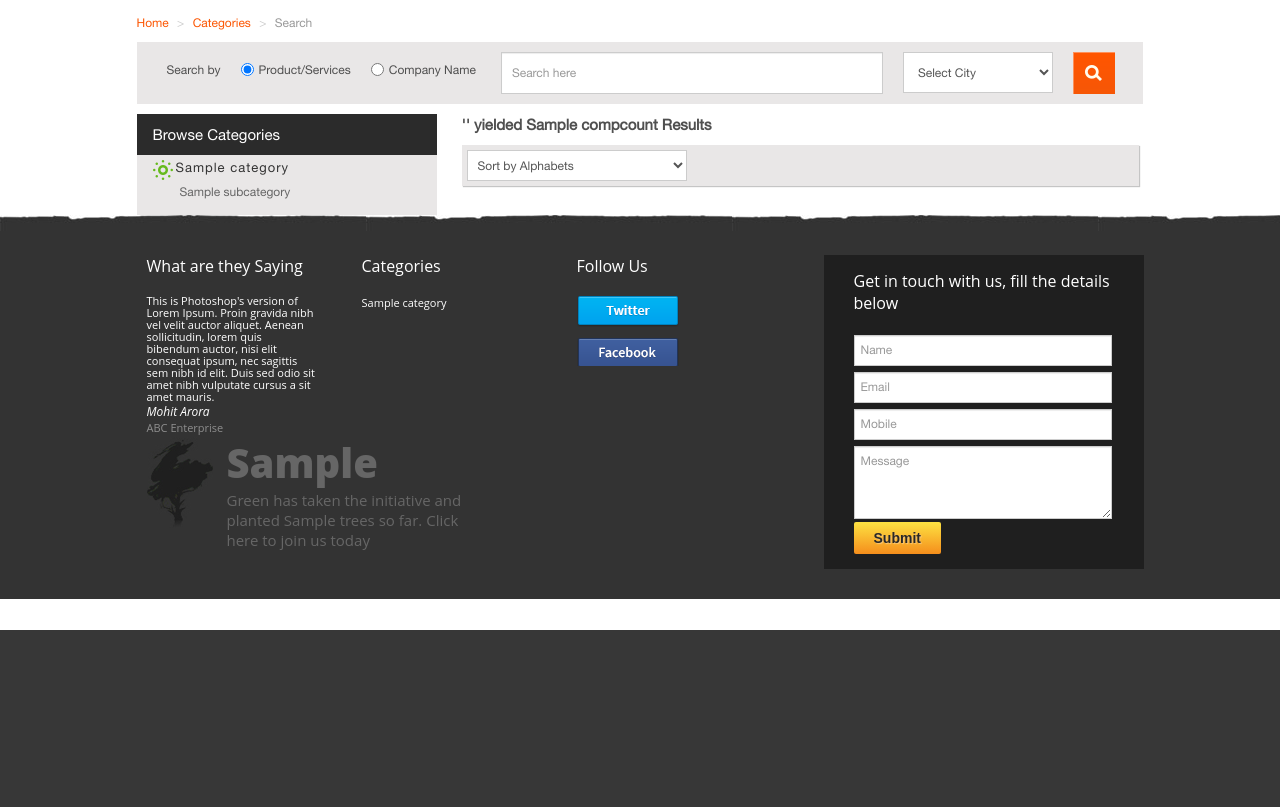
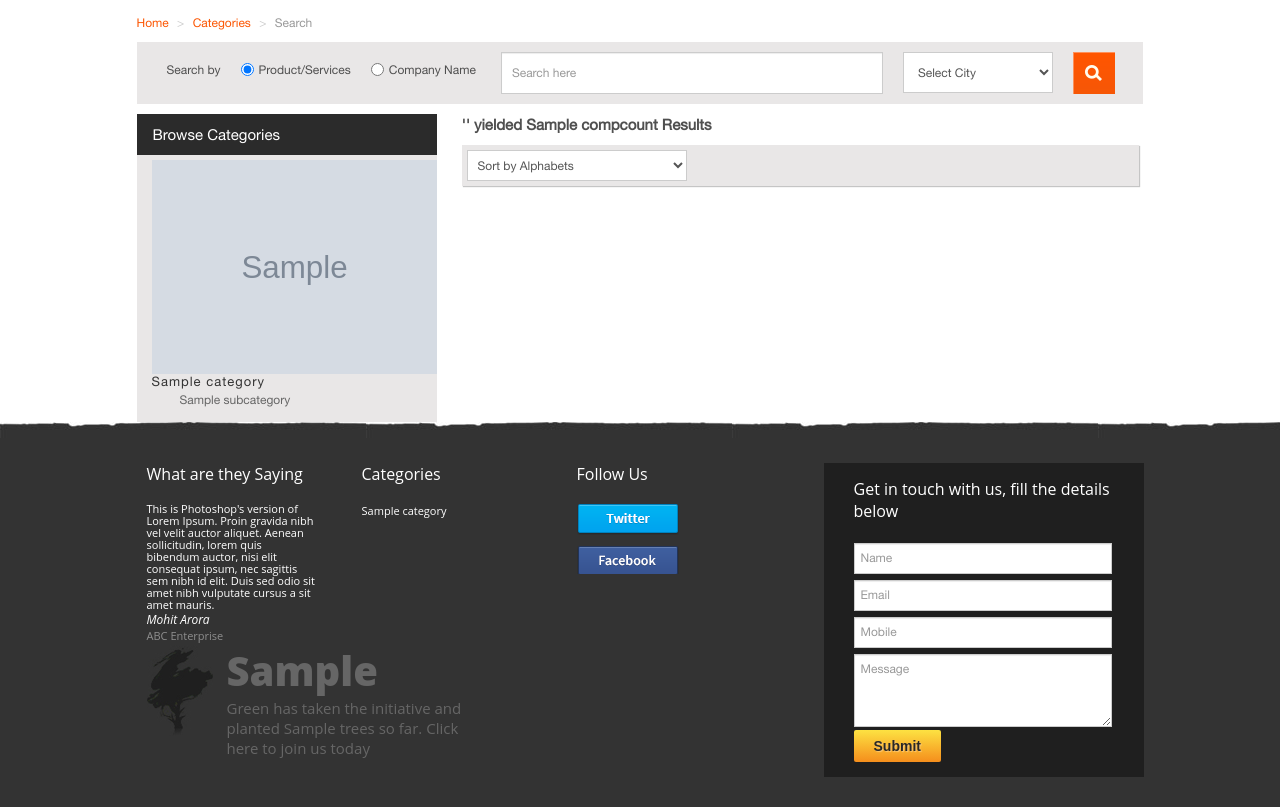
Before and after one commit to akankshajoshi/gogreen, a Django app: template templates/search/comp_search.html in a window 1280 px wide. Shown: the part 170-977 px from the top of the page. Before the commit the page ends 800 px from the top, so only its background shows below. Run offline with Django 3.2, Linux system fonts and the light colour scheme; tables that the repository leaves empty hold one stand-in row (values such as "Sample post"); the template is opened without the code that fills it: values that come from a table or form of the project are taken from there, most other values are stand-ins (such as "Sample title", 1, 10 or a date in 2020); grey boxes marked "Sample" are stand-in pictures; some libraries are stand-ins or nearby versions.

Commit message:
Category img added

```diff
--- a/media/css/style.css
+++ b/media/css/style.css
@@ -1575,9 +1575,13 @@
 .navbar-form li input[type="submit"]{ background:url(/media/images/submit.gif) no-repeat; width:42px; height:42px; border:none; margin:0;}
 .leftnav { background:#e9e7e7;}
 .leftnav h3 { margin:0; float:left; width:95%;font-size: 13px;}
-.leftnav h3 span { float:left; background:url(/media/images/sprite.png) no-repeat; width:24px; height:21px;}
+
+/*.leftnav h3 span { float:left; background:url(/media/images/sprite.png) no-repeat; width:24px; height:21px;}
 
 .leftnav h3 span.energy { background-position:-58px -74px;}
+*/
+.leftnav a h3  img{float:left;margin-right: 5px; }
+
 .leftnav ul { padding:13px 0 10.5px 0px; margin:0;}
 .leftnav ul li { color:#666;}
 .leftnav ul li a { color:#666;float:left; width:84%;padding:3px 0 3px 43px;  }
--- a/templates/directory/categ-subcateg.htm
+++ b/templates/directory/categ-subcateg.htm
@@ -1,7 +1,11 @@
 <div class="span4 pull-left leftnav" ><h2>Browse Categories</h2>
 {% for cat in cats %}
    <a href="javascript:void(0)">
-      <h3 id="{{cat.id}}" class="cls_categ"><span class="energy"></span>{{cat}}</h3>
+      <h3 id="{{cat.id}}" class="cls_categ">
+          {% if cat.icon %}
+          <img src="{{ MEDIA_URL }}{{ cat.icon }}" class="pull-left" alt="{{cat}}" />
+          {% endif %}
+          {{cat}}</h3>
    </a>
    <ul id="sub_{{cat.id}}" class="cls_subcateg {% if not categ.0.id == cat.id %}disable{% endif %}">
    {% for sub in cat.subcategory_set.all %}
```
